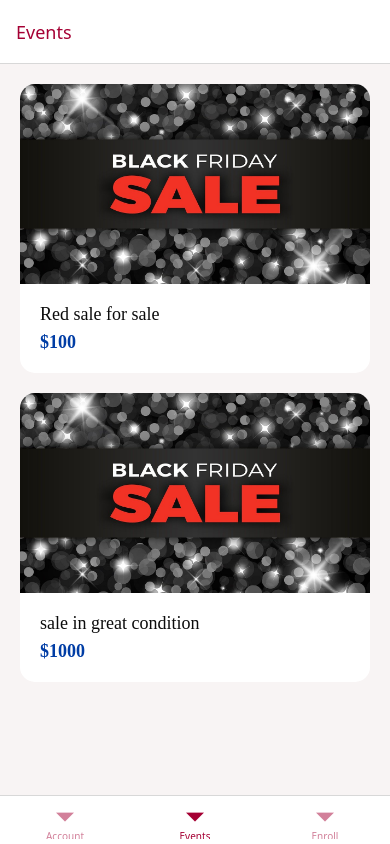
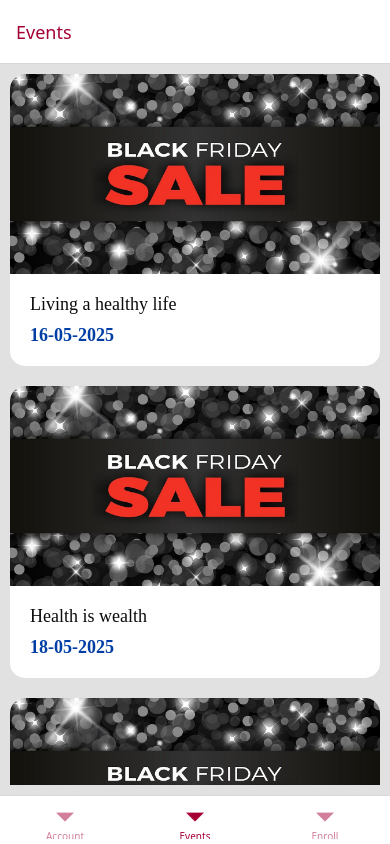
Before and after one commit to miirochristopher/exceed, a React Native app: screen /Events in a window 390 px wide. Built offline with nearby package versions, Linux system fonts and the light colour scheme.

Commit message:
Event navigator

```diff
--- a/app/components/Card.js
+++ b/app/components/Card.js
@@ -1,11 +1,17 @@
 import React from "react";
-import { View, StyleSheet, Image } from "react-native";
+import {
+  View,
+  StyleSheet,
+  Image,
+  TouchableWithoutFeedback,
+} from "react-native";
 
 import Text from "./Text";
 import colors from "../config/colors";
 
-function Card({ title, subTitle, image }) {
+function Card({ title, subTitle, image, onPress }) {
   return (
+    <TouchableWithoutFeedback onPress={onPress}>
       <View style={styles.card}>
         <Image style={styles.image} source={image} />
         <View style={styles.detailsContainer}>
@@ -17,6 +23,7 @@ function Card({ title, subTitle, image }) {
           </Text>
         </View>
       </View>
+    </TouchableWithoutFeedback>
   );
 }
 
@@ -39,7 +46,7 @@ const styles = StyleSheet.create({
     fontWeight: "bold",
   },
   title: {
-    marginBottom: 7,
+    marginBottom: 10,
   },
 });
 
--- a/app/navigation/AppNavigator.js
+++ b/app/navigation/AppNavigator.js
@@ -2,15 +2,15 @@ import React from "react";
 import { createBottomTabNavigator } from "@react-navigation/bottom-tabs";
 
 import AccountScreen from "../screens/AccountScreen";
-import ListingsScreen from "../screens/ListingsScreen";
 import ListingEditScreen from "../screens/ListingEditScreen";
+import EventNavigator from "./EventNavigator";
 
 const Tab = createBottomTabNavigator();
 
 const AppNavigator = () => (
   <Tab.Navigator>
     <Tab.Screen name="Account" component={AccountScreen} />
-    <Tab.Screen name="Events" component={ListingsScreen} />
+    <Tab.Screen name="Events" component={EventNavigator} />
     <Tab.Screen name="Enroll" component={ListingEditScreen} />
   </Tab.Navigator>
 );
--- /dev/null
+++ b/app/navigation/EventNavigator.js
@@ -0,0 +1,24 @@
+import React from "react";
+import { createStackNavigator } from "@react-navigation/stack";
+
+import ListingsScreen from "../screens/ListingsScreen";
+import ListingDetailsScreen from "../screens/ListingDetailsScreen";
+
+const Stack = createStackNavigator();
+
+const EventNavigator = () => (
+  <Stack.Navigator mode={"modal"}>
+    <Stack.Screen
+      name="Listings"
+      component={ListingsScreen}
+      options={{ headerShown: false }}
+    />
+    <Stack.Screen
+      name="Details"
+      component={ListingDetailsScreen}
+      options={{ headerShown: false }}
+    />
+  </Stack.Navigator>
+);
+
+export default EventNavigator;
--- a/app/screens/ListingDetailsScreen.js
+++ b/app/screens/ListingDetailsScreen.js
@@ -5,13 +5,14 @@ import colors from "../config/colors";
 import ListItem from "../components/lists/ListItem";
 import Text from "../components/Text";
 
-function ListingDetailsScreen(props) {
+function ListingDetailsScreen({ route }) {
+  const listing = route.params;
   return (
     <View>
-      <Image style={styles.image} source={require("../assets/sale.jpg")} />
+      <Image style={styles.image} source={listing.image} />
       <View style={styles.detailsContainer}>
-        <Text style={styles.title}>Red sale for sale</Text>
-        <Text style={styles.price}>$100</Text>
+        <Text style={styles.title}>{listing.name}</Text>
+        <Text style={styles.date}>{listing.date}</Text>
         <View style={styles.userContainer}>
           <ListItem
             title="Default User"
@@ -32,7 +33,7 @@ const styles = StyleSheet.create({
     width: "100%",
     height: 300,
   },
-  price: {
+  date: {
     color: colors.secondary,
     fontWeight: "bold",
     fontSize: 20,
--- a/app/screens/ListingsScreen.js
+++ b/app/screens/ListingsScreen.js
@@ -1,37 +1,52 @@
 import React from "react";
-import { FlatList, StyleSheet } from "react-native";
+import { FlatList, StyleSheet, View } from "react-native";
 
 import Card from "../components/Card";
 import colors from "../config/colors";
 import Screen from "../components/Screen";
 
-const listings = [
+const events = [
   {
-    id: 1,
-    title: "Red sale for sale",
-    price: 100,
+    uuid: "6c8c8380-fa6d-419b-8daf-c7c7e55eeb5e",
+    name: "Living a healthy life",
+    date: "16-05-2025",
     image: require("../assets/sale.jpg"),
   },
   {
-    id: 2,
-    title: "sale in great condition",
-    price: 1000,
+    uuid: "c544421b-73ed-49a8-8e14-e06adcbedac4",
+    name: "Health is wealth",
+    date: "18-05-2025",
+    image: require("../assets/sale.jpg"),
+  },
+  {
+    uuid: "f8e96f1a-c327-4633-a37e-4ccfcf40ab1d",
+    name: "Journey of faith",
+    date: "17-05-2025",
+    image: require("../assets/sale.jpg"),
+  },
+  {
+    uuid: "e1bf827a-d994-45fd-891e-7061139e527a",
+    name: "A walk to remeber",
+    date: "17-05-2025",
     image: require("../assets/sale.jpg"),
   },
 ];
 
-function ListingsScreen(props) {
+function ListingsScreen({ navigation }) {
   return (
     <Screen style={styles.screen}>
       <FlatList
-        data={listings}
-        keyExtractor={(listing) => listing.id.toString()}
+        data={events}
+        keyExtractor={(event) => event.uuid}
         renderItem={({ item }) => (
-          <Card
-            title={item.title}
-            subTitle={"$" + item.price}
-            image={item.image}
-          />
+          <View style={styles.events}>
+            <Card
+              title={item.name}
+              subTitle={item.date}
+              image={item.image}
+              onPress={() => navigation.push("Details", item)}
+            />
+          </View>
         )}
       />
     </Screen>
@@ -40,8 +55,18 @@ function ListingsScreen(props) {
 
 const styles = StyleSheet.create({
   screen: {
-    padding: 20,
-    backgroundColor: colors.light,
+    flex: 1,
+    padding: 10,
+    backgroundColor: colors.bright,
+    marginVertical: 0,
+    shadowColor: colors.charcoal,
+    shadowOffset: {
+      width: 0,
+      height: 10,
+    },
+    shadowOpacity: 1,
+    shadowRadius: 20,
+    fontWeight: "700",
   },
 });
 
```
Lines whose indentation alone changed are shown as unchanged.
